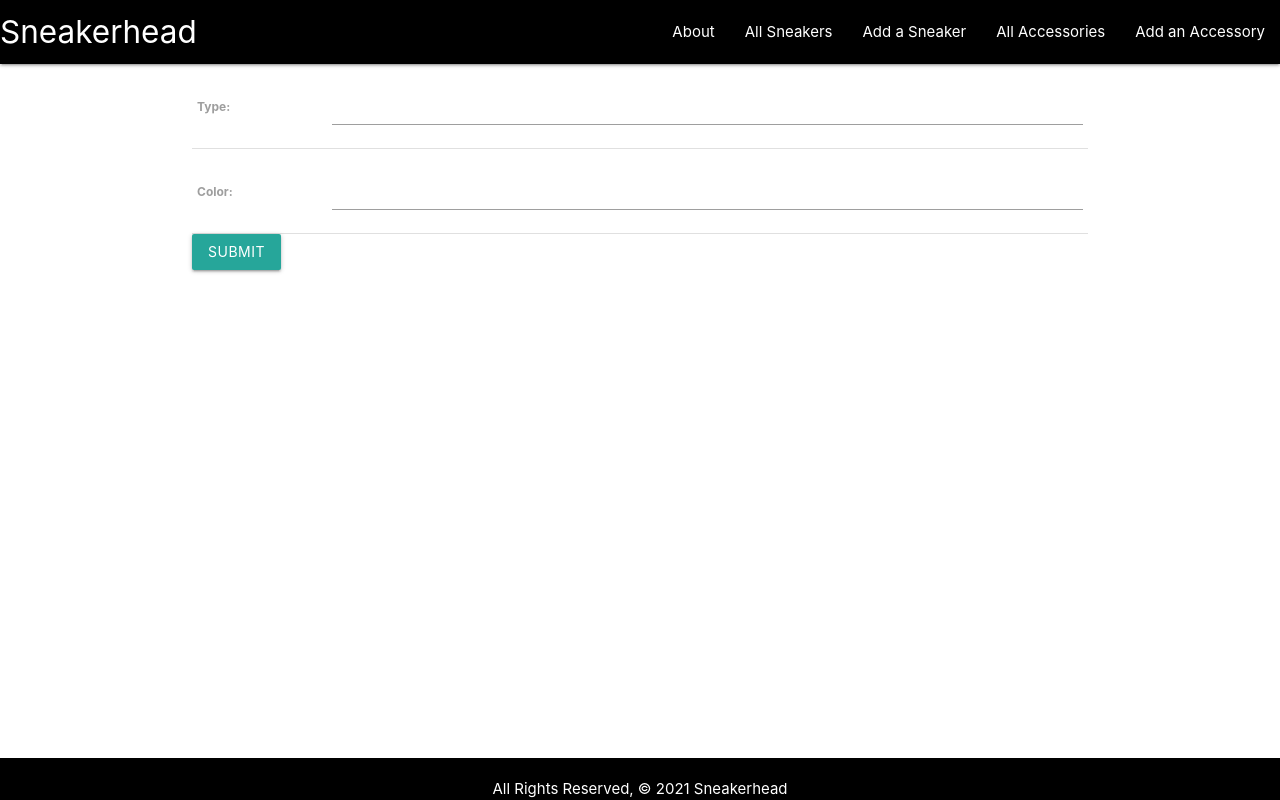
After one commit to jchoi192/sneakerhead, a Django app: page /accessories/create/ in a window 1280 px wide. The commit adds this page. Run offline with Django 3.2, Linux system fonts and the light colour scheme.

Commit message:
wip: adds Accessory model, accessory index and create page

```diff
--- a/main_app/models.py
+++ b/main_app/models.py
@@ -37,3 +37,10 @@ class Cleaning(models.Model):
 
     class Meta:
         ordering = ['-date']
+
+class Accessory(models.Model):
+    type = models.CharField(max_length=50)
+    color = models.CharField(max_length=50)
+
+    def __str__(self):
+        return self.name
--- a/main_app/templates/base.html
+++ b/main_app/templates/base.html
@@ -32,6 +32,12 @@
                 <li>
                     <a href="{% url 'sneakers_create' %}">Add a Sneaker</a>
                 </li>
+                <li>
+                    <a href="{% url 'accessories_index' %}">All Accessories</a>
+                </li>
+                <li>
+                    <a href="{% url 'accessories_create' %}">Add an Accessory</a>
+                </li>
             </ul>
         </nav>
     </header>
--- /dev/null
+++ b/main_app/templates/main_app/accessory_form.html
@@ -0,0 +1,12 @@
+{% extends 'base.html' %}
+{% block content %}
+
+<form action="" method="POST">
+    {% csrf_token %}
+    <table>
+        {{ form.as_table }}
+    </table>
+    <input type="submit" class="btn" value="Submit">
+</form>
+
+{% endblock %}
--- a/main_app/urls.py
+++ b/main_app/urls.py
@@ -11,4 +11,11 @@ urlpatterns = [
     path('sneakers/<int:pk>update/', views.SneakerUpdate.as_view(), name='sneakers_update'),
     path('sneakers/<int:pk>delete/', views.SneakerDelete.as_view(), name='sneakers_delete'),
 
+    path('accessories/', views.accessories_index, name='accessories_index'),
+    path('accessories/<int:accessory_id>/', views.accessories_detail, name='accessories_detail'),
+    path('accessories/create/', views.AccessoryCreate.as_view(), name='accessories_create'),
+    # path('accessories/<int:pk>update/', views.AccessoryUpdate.as_view(), name='accessories_update'),
+    # path('accessories/<int:pk>delete/', views.AccessoryDelete.as_view(), name='accessories_delete'),
+
+
 ]
--- a/main_app/views.py
+++ b/main_app/views.py
@@ -1,6 +1,6 @@
 from django.views.generic.edit import CreateView, UpdateView, DeleteView
 from django.shortcuts import render, redirect
-from .models import Sneaker
+from .models import Sneaker, Accessory
 from .forms import CleaningForm
 
 # Create your views here.
@@ -41,3 +41,15 @@ class SneakerUpdate(UpdateView):
 class SneakerDelete(DeleteView):
     model = Sneaker
     success_url = '/sneakers/'
+
+def accessories_index(req):
+    accessories = Accessory.objects.all()
+    return render(req, 'accessories/index.html', {'accessories': accessories})
+
+def accessories_detail(req, accessory_id):
+    accessory = Accessory.objects.get(id=accessory_id)
+    return render(req, 'accessories/detail.html', {'accessory': accessory})
+
+class AccessoryCreate(CreateView):
+    model = Accessory
+    fields = '__all__'
```
Also changed, not shown: main_app/templates/accessories/detail.html (added, +15 -0 lines), main_app/templates/accessories/index.html (added, +19 -0 lines), main_app/migrations/0005_accessory.py (added).
